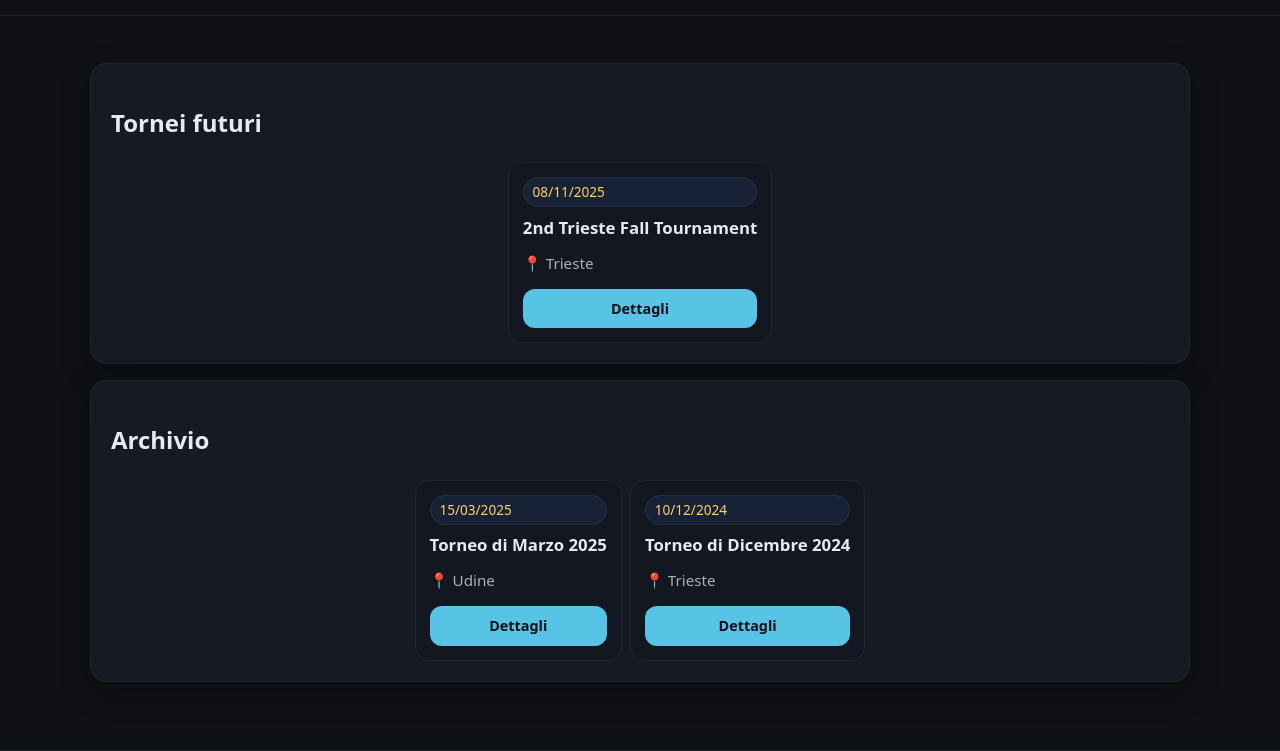
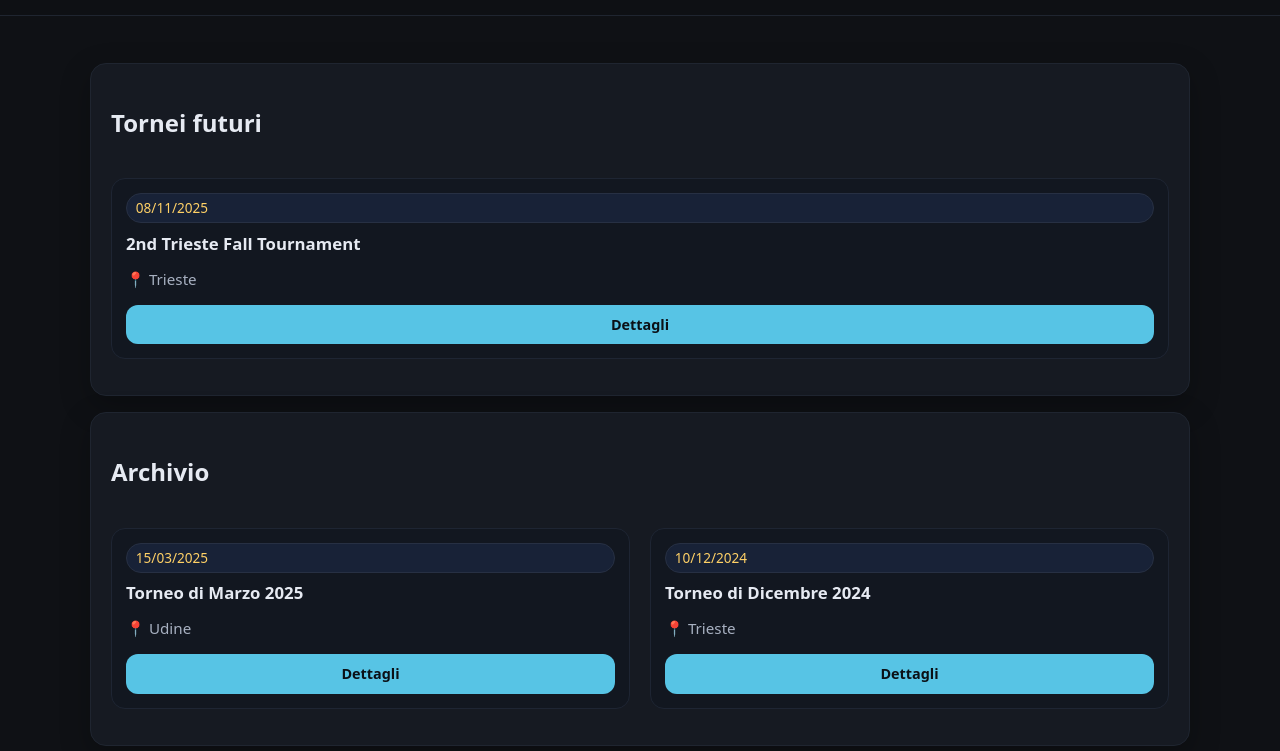
Before and after one commit to oiram85/club-go-fvg, a plain HTML site: page tornei.html in a window 1280 px wide. Shown: the part 49-800 px from the top of the page. Drawn offline with Linux system fonts and the light colour scheme.

Commit message:
Update style.css

```diff
--- a/assets/css/style.css
+++ b/assets/css/style.css
@@ -250,8 +250,10 @@ body {
 /* Tournaments list */
 .list-cards {
   display: grid;
-  grid-template-columns: repeat(auto-fit, minmax(260px, 1fr));
-  gap: 12px;
+  grid-template-columns: repeat(auto-fit, minmax(280px, 1fr));
+  gap: 20px;
+  justify-content: center; /* mantiene le card centrate */
+  padding: 1rem 0;
 }
 .t-card {
   background: #121720;
@@ -447,13 +449,13 @@ body {
   color: var(--text);
 }
 
-/* Lista card eventi: centrata e responsive */
+/* Lista card eventi: centrata e responsive
 .list-cards {
   display: flex;
   flex-wrap: wrap;
   justify-content: center;
   gap: 0.5rem;
-}
+}*/
 
 /* Navbar fallback per mobile */
 .nav.open .nav-links {
```
